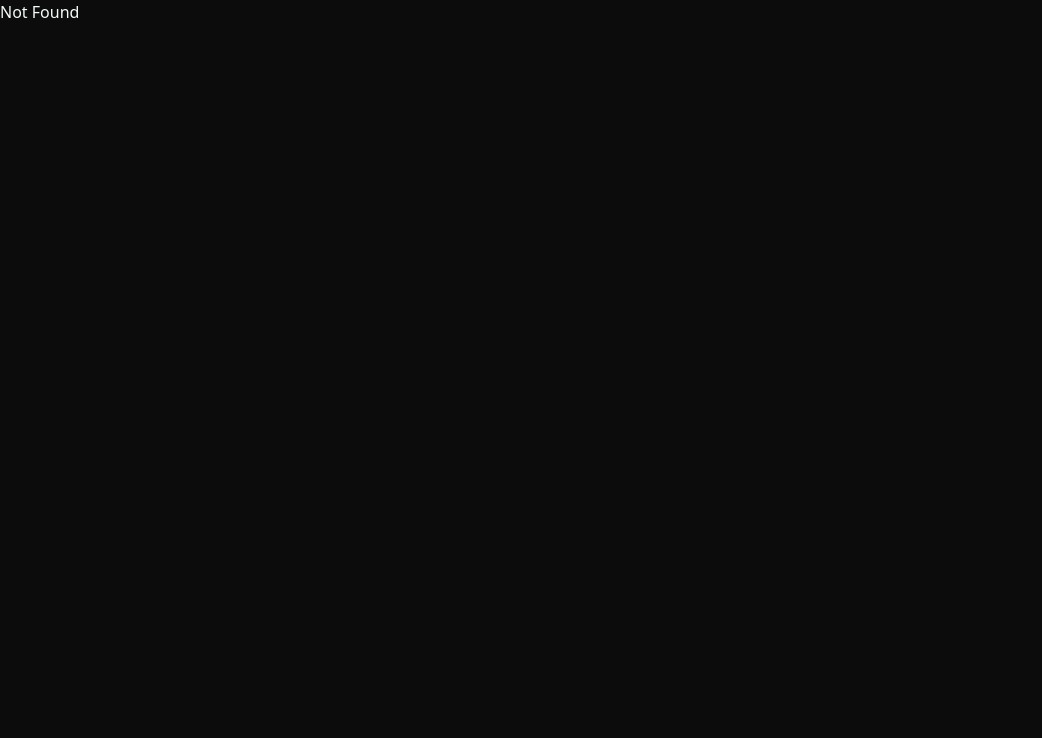
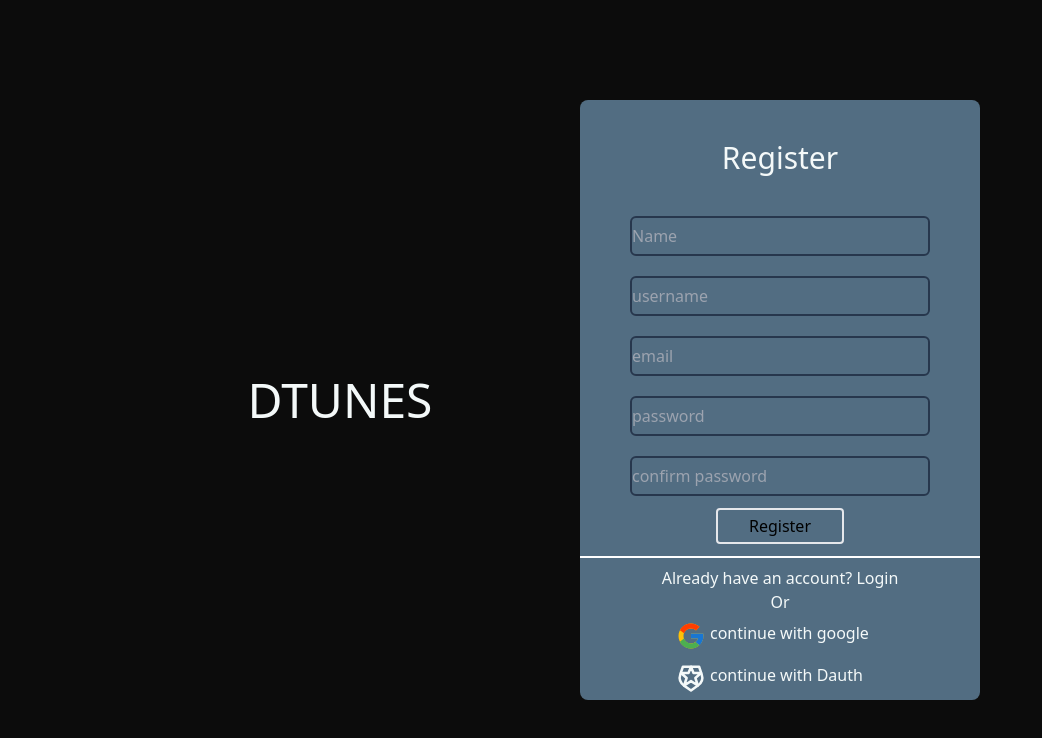
Before and after one commit to thatchinkumar2005/DTunes, a React (Vite) app in the folder client/: page /auth/register in a window 1280 px wide. Shown: the top 738 px of the page, without its empty margins (0-1042 px from the left). Built offline with nearby package versions, Linux system fonts and the light colour scheme.

Commit message:
CLIENT: register form skeleton

```diff
--- a/client/src/App.jsx
+++ b/client/src/App.jsx
@@ -8,11 +8,13 @@ import HomePage from "./pages/UX/HomePage";
 import GoogleOauthCallBackPage from "./pages/authentication/GoogleOauthCallBackPage";
 import UauthorisedPage from "./pages/UX/UauthorisedPage";
 import RequireAuth from "./features/authentication/components/RequireAuth";
+import RegisterPage from "./pages/authentication/RegisterPage";
 
 export default function App() {
   return (
     <Routes>
       <Route element={<PublicLayout />}>
+        <Route path="/auth/register" element={<RegisterPage />} />
         <Route path="/auth/login" element={<LoginPage />} />
         <Route
           path="/auth/oauth/google/callback"
--- a/client/src/features/authentication/components/LoginForm.jsx
+++ b/client/src/features/authentication/components/LoginForm.jsx
@@ -87,7 +87,9 @@ export default function LoginForm() {
 
       <div className="mt-[30px] h-0.5 w-full bg-white" />
 
-      <div className="mt-2">I don't have an account. Sign up</div>
+      <div className="mt-2">
+        I don't have an account. <Link to={"/auth/register"}>register</Link>
+      </div>
 
       <div>Or</div>
 
--- /dev/null
+++ b/client/src/features/authentication/components/RegisterForm.jsx
@@ -0,0 +1,77 @@
+import React from "react";
+import { settings } from "../../../../settings";
+import { FcGoogle } from "react-icons/fc";
+import { TbBrandAuth0 } from "react-icons/tb";
+import { Link } from "react-router-dom";
+
+export default function RegisterForm() {
+  return (
+    <form className="h-[600px] w-[400px] rounded-lg bg-primary flex flex-col justify-start items-center">
+      <h1 className="mt-10 text-3xl">Register</h1>
+      <h2 className="text-red-500 mt-5"></h2>
+      <div className="flex flex-col mt-5">
+        <div className="text-red-500"></div>
+        <input
+          className="w-[300px] h-10 bg-transparent border-2 border-secondary rounded-md outline-none focus:shadow-lg"
+          type="text"
+          placeholder="Name"
+        />
+      </div>
+      <div className="flex flex-col mt-5">
+        <div className="text-red-500"></div>
+        <input
+          className="w-[300px] h-10 bg-transparent border-2 border-secondary rounded-md outline-none focus:shadow-lg"
+          type="text"
+          placeholder="username"
+        />
+      </div>
+      <div className="flex flex-col mt-5">
+        <div className="text-red-500"></div>
+        <input
+          className="w-[300px] h-10 bg-transparent border-2 border-secondary rounded-md outline-none focus:shadow-lg"
+          type="text"
+          placeholder="email"
+        />
+      </div>
+      <div className="flex flex-col mt-5">
+        <div className="text-red-500"></div>
+        <input
+          className="w-[300px] h-10 bg-transparent border-2 border-secondary rounded-md outline-none focus:shadow-lg"
+          type="password"
+          placeholder="password"
+        />
+      </div>
+      <div className="flex flex-col mt-5">
+        <div className="text-red-500"></div>
+        <input
+          className="w-[300px] h-10 bg-transparent border-2 border-secondary rounded-md outline-none focus:shadow-lg"
+          type="password"
+          placeholder="confirm password"
+        />
+      </div>
+      <button className="h-10 w-32 rounded bg-transparent border-2 mt-3 outline-none text-black hover:scale-105 duration-150 backdrop-blur-0 hover:bg-secondary hover:text-text">
+        Register
+      </button>
+      <div className="h-0.5 bg-white w-full mt-3"></div>
+
+      <div className="mt-2">
+        Already have an account? <Link to={"/auth/login"}>Login</Link>
+      </div>
+
+      <div>Or</div>
+
+      <div className="w-full h-24 flex flex-col justify-center items-center gap-3">
+        <div className="w-52 flex gap-1 cursor-pointer">
+          <FcGoogle size={30} />
+          <Link to={`${settings.serverOrigin}/auth/oauth/google`}>
+            continue with google
+          </Link>
+        </div>
+        <div className="w-52 flex gap-1">
+          <TbBrandAuth0 size={30} />
+          continue with Dauth
+        </div>
+      </div>
+    </form>
+  );
+}
--- /dev/null
+++ b/client/src/pages/authentication/RegisterPage.jsx
@@ -0,0 +1,10 @@
+import React from "react";
+import RegisterForm from "../../features/authentication/components/RegisterForm";
+
+export default function RegisterPage() {
+  return (
+    <div>
+      <RegisterForm />
+    </div>
+  );
+}
```
